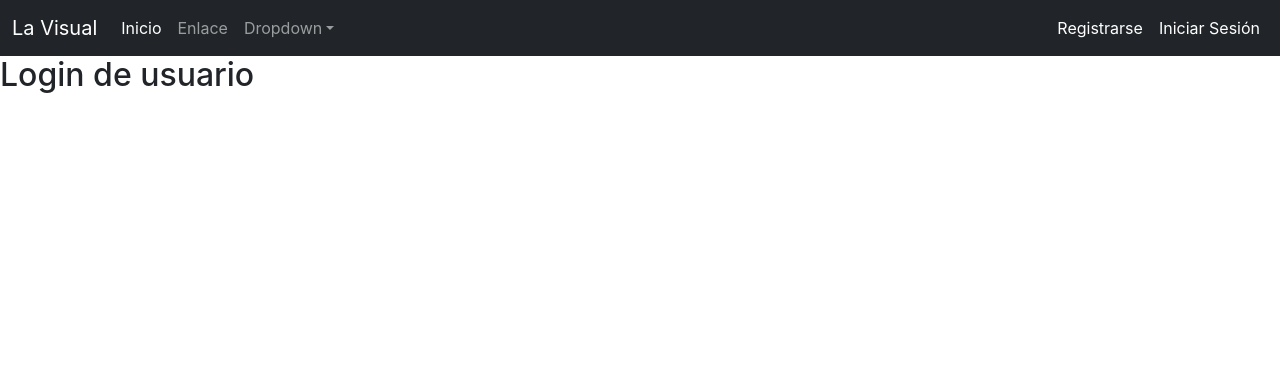
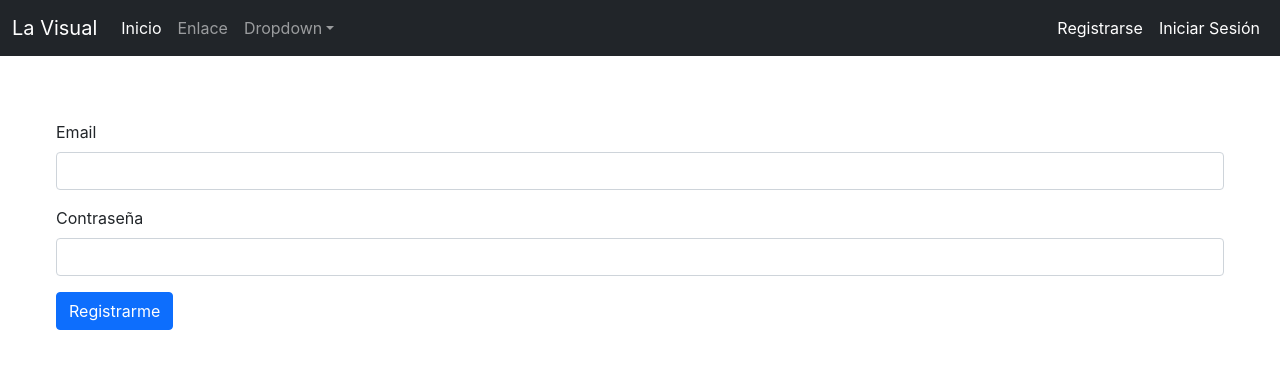
Before and after one commit to berniifranco/laVisual_front, a React (Create React App) app: page /login in a window 1280 px wide. Shown: the top 368 px of the page. Built offline with nearby package versions, Linux system fonts and the light colour scheme.

Commit message:
login casi terminado

```diff
--- a/src/components/Login.jsx
+++ b/src/components/Login.jsx
@@ -1,9 +1,84 @@
 import { API_BASE_URL } from '../config';
+import { useState } from 'react';
+import Swal from 'sweetalert2';
 
 function Login () {
+
+    const [loading, setLoading] = useState(false);
+    const [email, setEmail] = useState('');
+    const [contrasena, setContrasena] = useState('');
+    const [errores, setErrores] = useState({});
+
+    const login = (e) => {
+        e.preventDefault();
+        setLoading(true);
+        let errors = {};
+        if (!email.trim()) {
+            errors.email = 'Complete el e-mail';
+        } else if (/\S+@\S+\.\S+/.test(errors.email)) {
+            errors.email = 'El formato de e-mail no es valido';
+        };
+        if (!contrasena.trim()) {
+            errors.contrasena = 'Ingrese la contraseña';
+        };
+
+        if (Object.keys(errors).length === 0) {
+            const requestData = {email, contrasena};
+            fetch(`${API_BASE_URL}/users/login`, {
+                method: "post",
+                mode: "cors",
+                body: JSON.stringify(requestData),
+                headers: { "Content-type": "application/json" }
+            })
+                .then((result) => {
+                    if (result.status === 201) {
+                        setLoading(false);
+                        Swal.fire({
+                            icon: 'success',
+                            title: 'Login exitoso'
+                        });
+                        setEmail('');
+                        setContrasena('');
+                    } else {
+                        setErrores(errors);
+                        Swal.fire({
+                            icon: 'error',
+                            title: 'Hubo un problema con el login'
+                        });setLoading(false);
+                    }
+                })
+        } else {
+            Swal.fire({
+                icon: 'error',
+                title: 'Hubo un error con el login'
+            });
+            setLoading(false);
+            setErrores(errors);
+        }
+    }
+
     return (
         <div className="login">
-            <h2>Login de usuario</h2>
+            { loading ? <div className='col-md-12 mt-3 text-center'>
+                <div className="spinner-border text-primary" role="status">
+                    <span className="visually-hidden">Loading...</span>
+                </div>
+            </div> : '' }
+            <form className='row g-3 m-5' onSubmit={(e) => login(e)}>
+                <div className="col-md-12">
+                    <label htmlFor="email" className="form-label">Email</label>
+                    <input type="email" className="form-control" id="email" value={email} onChange={(ev) => setEmail(ev.target.value)} />
+                    {errores.email && <span className='text-danger'>{errores.email}</span>}
+                </div>
+                <div className="col-md-12">
+                    <label htmlFor="contrasena" className="form-label">Contraseña</label>
+                    <input type="password" className="form-control" id="contrasena" onChange={(ev) => setContrasena(ev.target.value)} />
+                    {errores.contrasena && <span className='text-danger'>{errores.contrasena}</span>}
+                </div>
+                <div className="col-12">
+                    <button type="submit" className="btn btn-primary">Registrarme</button>
+                </div>
+            </form>
         </div>
     )
 };
```
